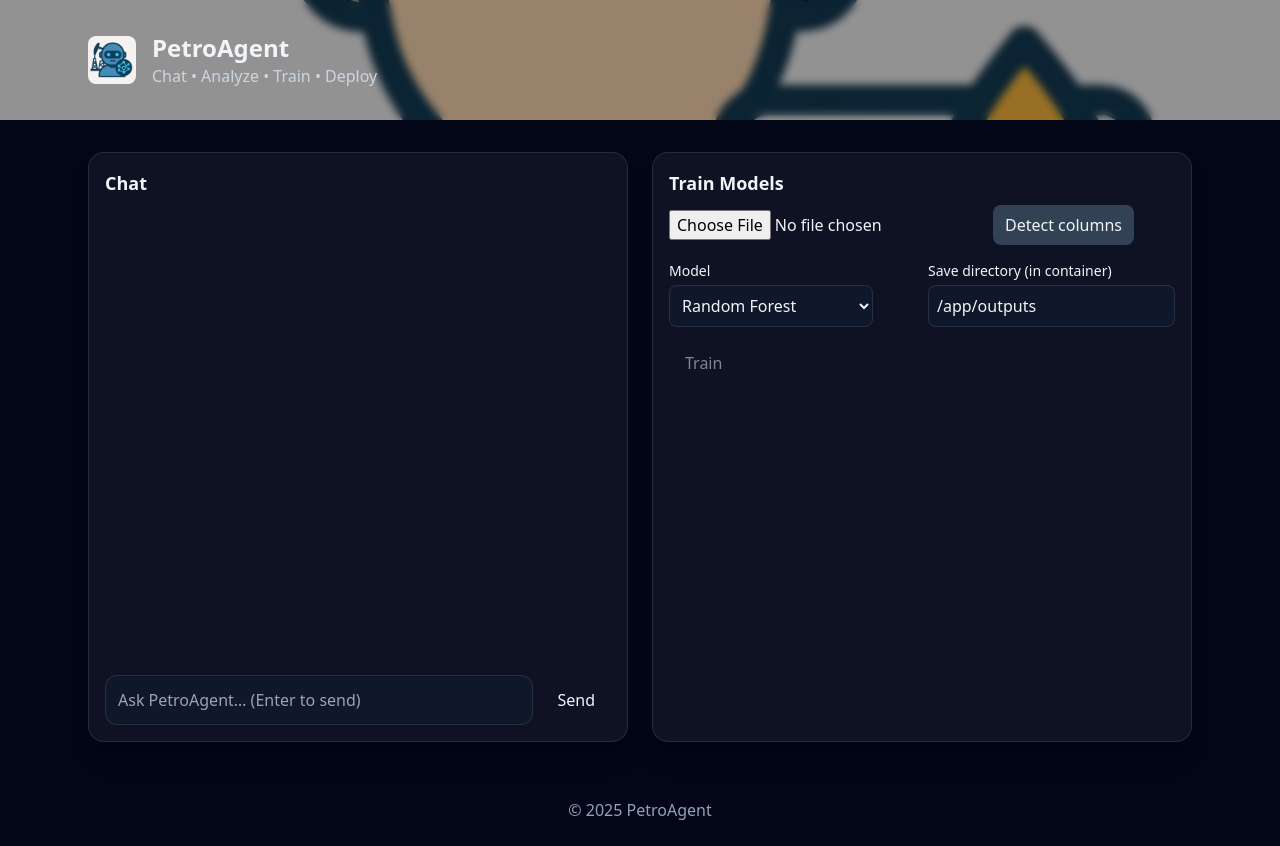
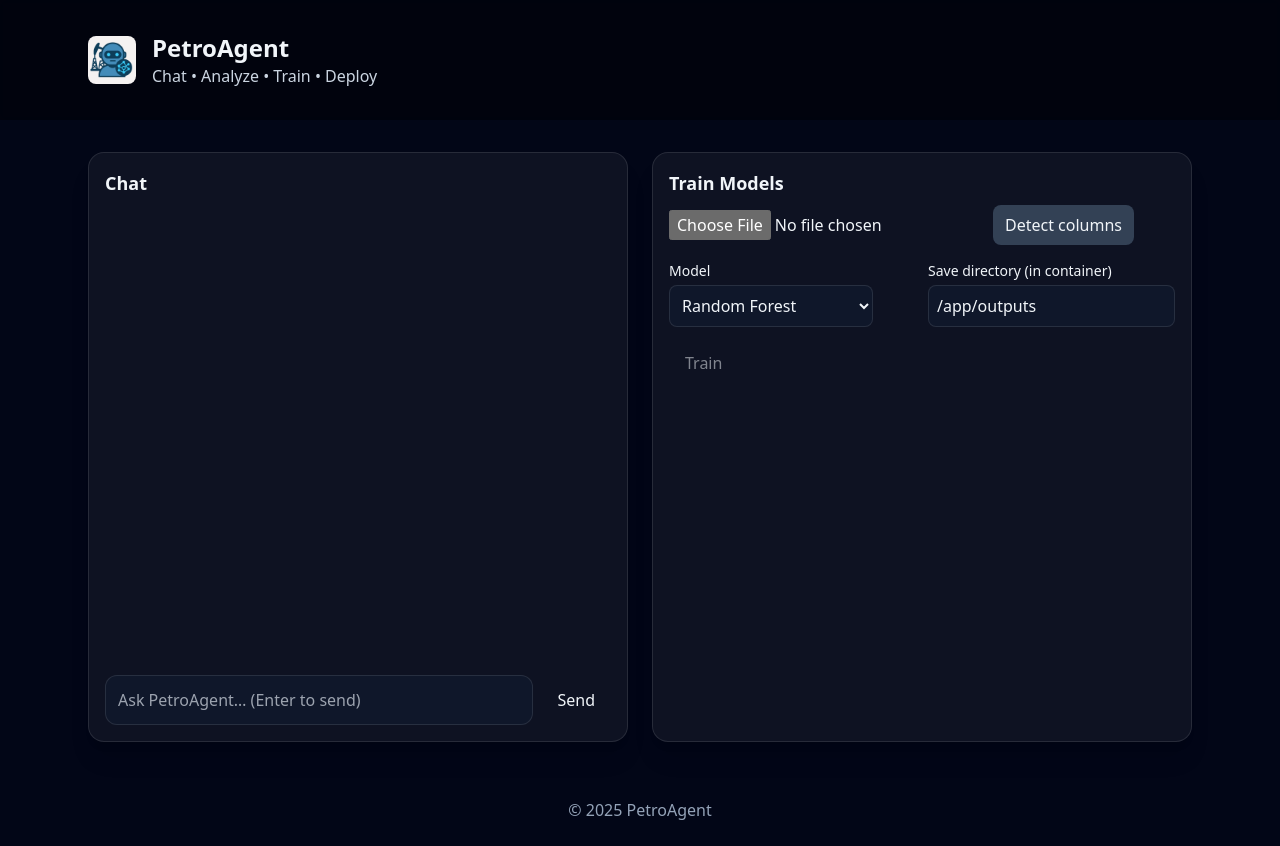
Before and after one commit to theOsaroJ/PetroAgent, a React (Vite) app in the folder frontend/: page / in a window 1280 px wide. Built offline with nearby package versions, Linux system fonts and the light colour scheme.

Commit message:
Update styles.css

```diff
--- a/frontend/src/styles.css
+++ b/frontend/src/styles.css
@@ -2,8 +2,4 @@
 @tailwind components;
 @tailwind utilities;
 
-.bg-hero {
-  background-image: url("/banner.png");
-  background-size: cover;
-  background-position: center;
-}
+:root { color-scheme: dark; }
```
